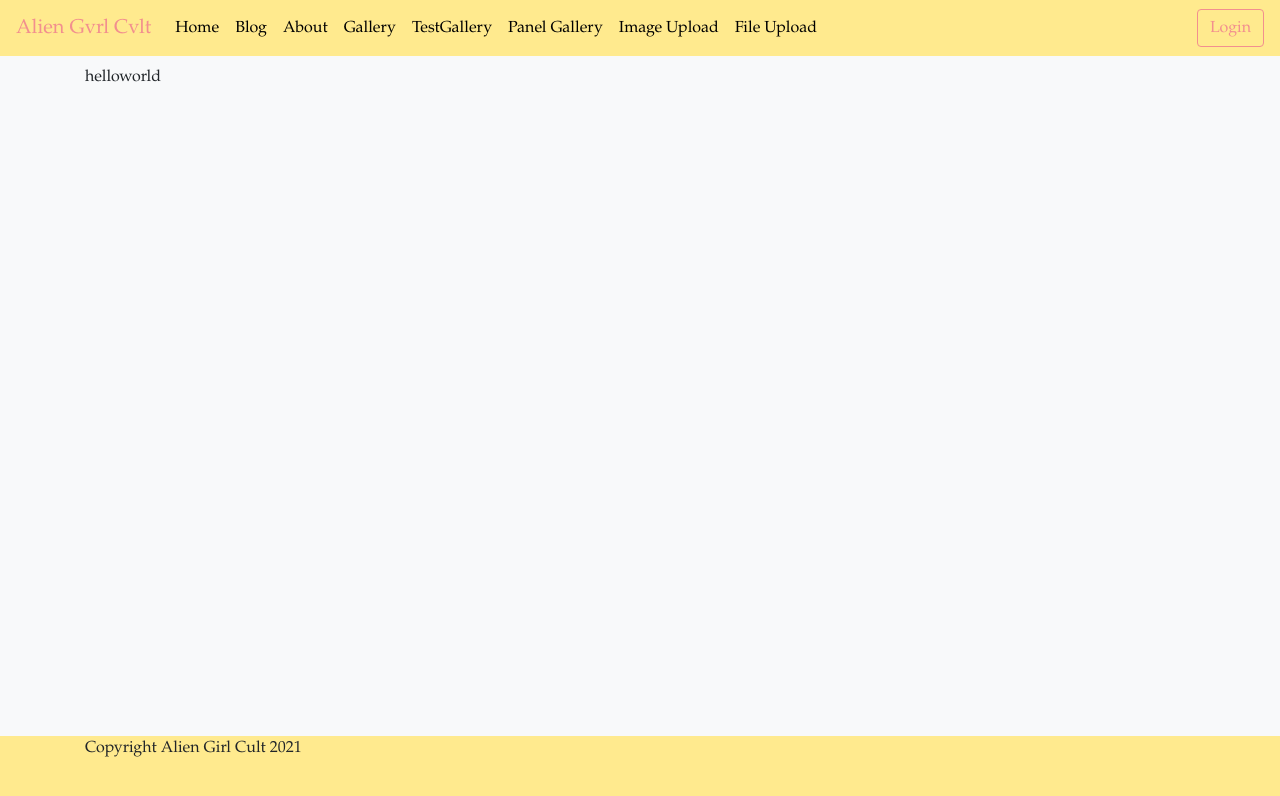
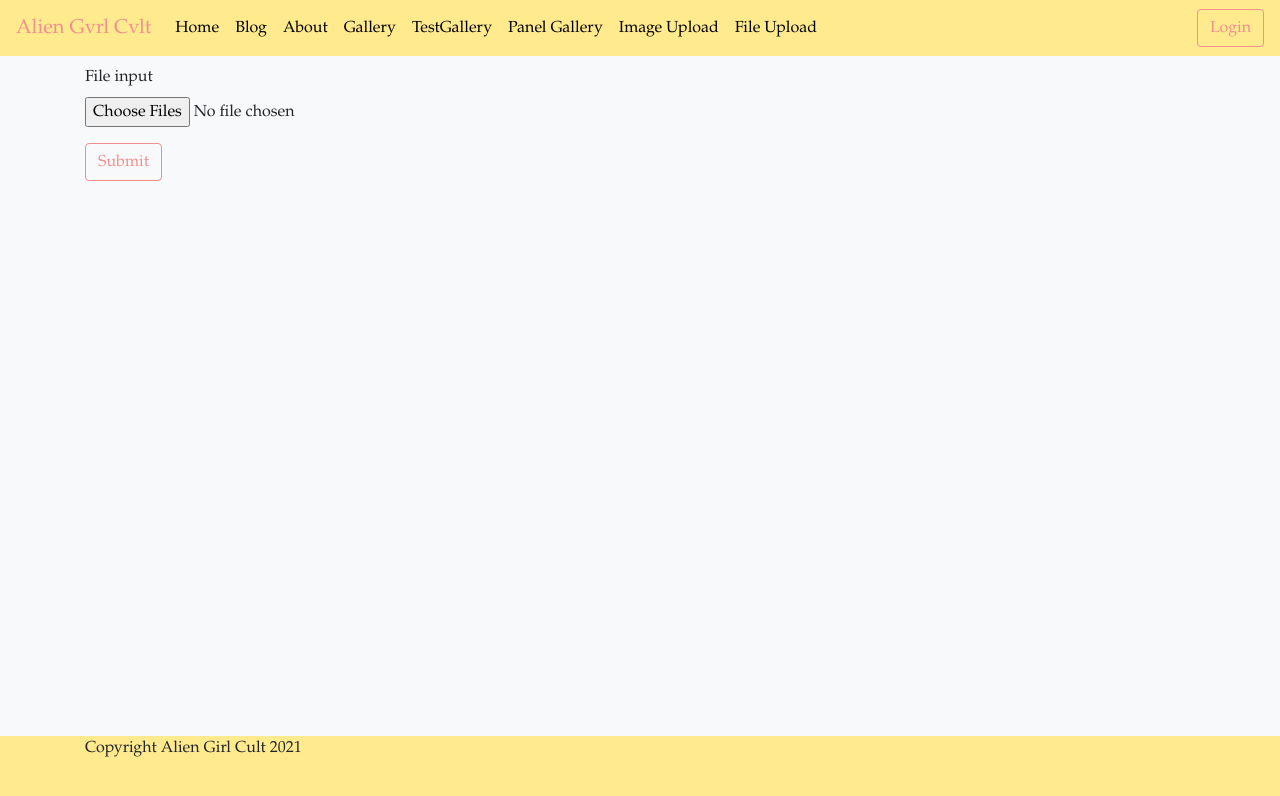
Before and after one commit to paulreyneveld/agc, a React (Create React App) app: page /fileupload in a window 1280 px wide. Shown: the top 796 px of the page. Built offline with nearby package versions, Linux system fonts and the light colour scheme.

Commit message:
Added generic multi-file upload functionality to the FileUpload component

```diff
--- a/src/components/FileUpload.js
+++ b/src/components/FileUpload.js
@@ -1,10 +1,33 @@
 import React from 'react'
 import Container from 'react-bootstrap/Container'
+import Form from 'react-bootstrap/Form'
+import Button from 'react-bootstrap/Button'
 
 const FileUpload = () => {
+
+    const handleFormSubmit = (event) => {
+        event.preventDefault()
+        console.log('submitted')
+    }
+
     return (
         <Container>
-            <p>helloworld</p>
+            <Form
+                onSubmit={handleFormSubmit}
+                method="post"
+                encType="multipart/form-data"
+                className="upload-form"
+            >
+                <Form.Group>
+                    <Form.File multiple id="form-file-control" label="File input" />
+                </Form.Group>
+                <Button
+                    variant="outline-primary"
+
+                >
+                    Submit
+                </Button>
+            </Form>
         </Container>
     )
 }
--- a/src/components/UploadPhoto.js
+++ b/src/components/UploadPhoto.js
@@ -36,7 +36,7 @@ const Upload = () => {
         >
         <Form.Group>
           <Form.Label>Choose photo to upload</Form.Label>
-          <Form.Control type="file" name="photo" onChange={handleOnChange} />
+          <Form.Control multiple type="file" name="photo" onChange={handleOnChange} />
         </Form.Group>
         <Button
           variant="primary"
```
Also changed, not shown: 1 other file (tests, documents, lock files or other folders).
